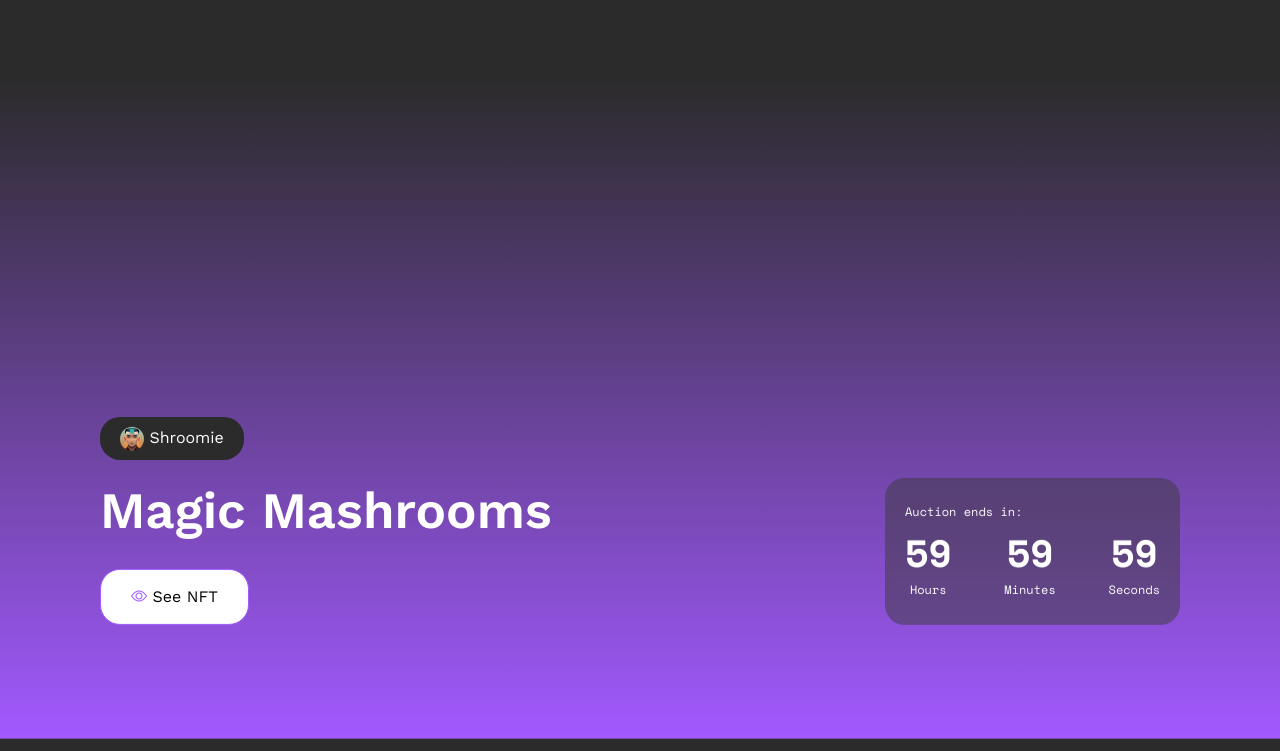
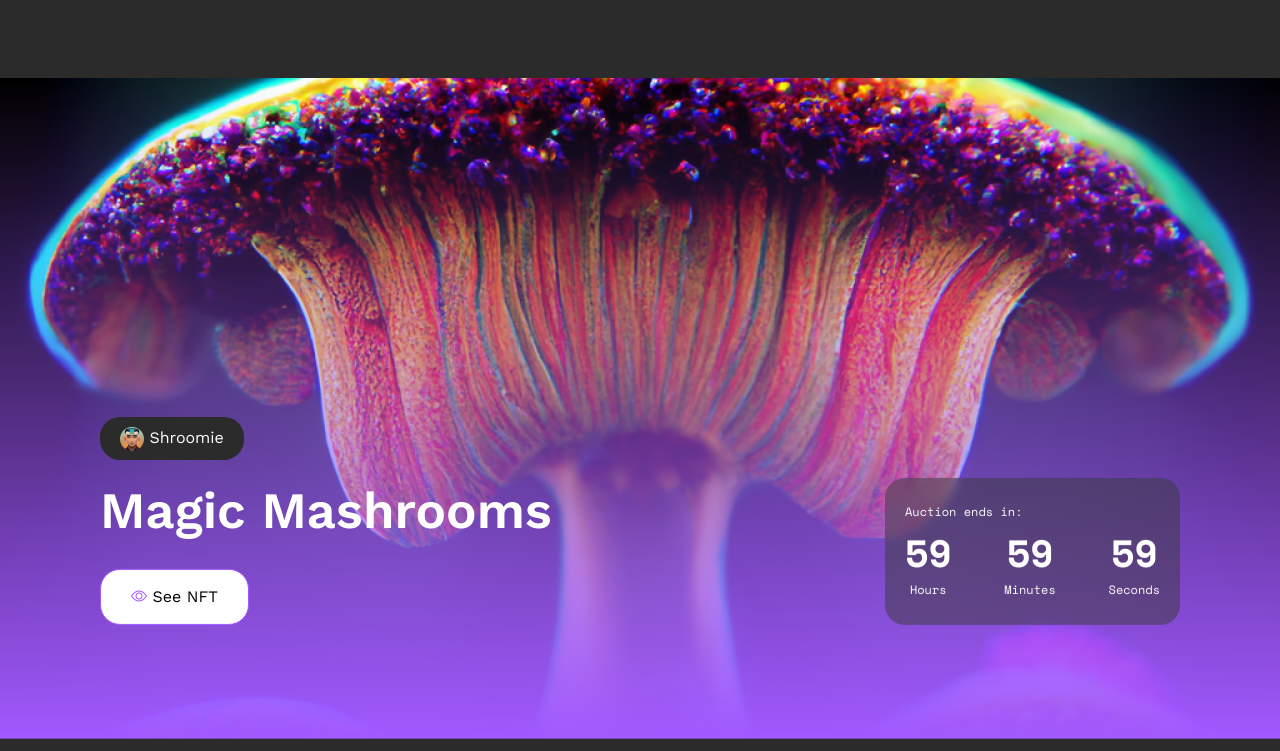
Before and after one commit to Riju158/NFT-Marketplace, a plain HTML site: page index.html in a window 1280 px wide. Shown: the part 4189-4940 px from the top of the page. Drawn offline with nearby package versions, Linux system fonts and the light colour scheme; the site is published under a folder, as on GitHub Pages, so addresses that start at the root find nothing.

Commit message:
Update style.css

```diff
--- a/css/style.css
+++ b/css/style.css
@@ -305,7 +305,7 @@ a {
 }
 
 .mashrooms {
-    background: linear-gradient(180deg, rgba(162, 89, 255, 0) 0%, #A259FF 100%), url("/imgs/NFT\ Highlight.png");
+    background: linear-gradient(180deg, rgba(162, 89, 255, 0) 0%, #A259FF 100%), url("../imgs/NFT\ Highlight.png");
     width: 100%;
     aspect-ratio: 12/6.2;
     background-repeat: no-repeat;
```
